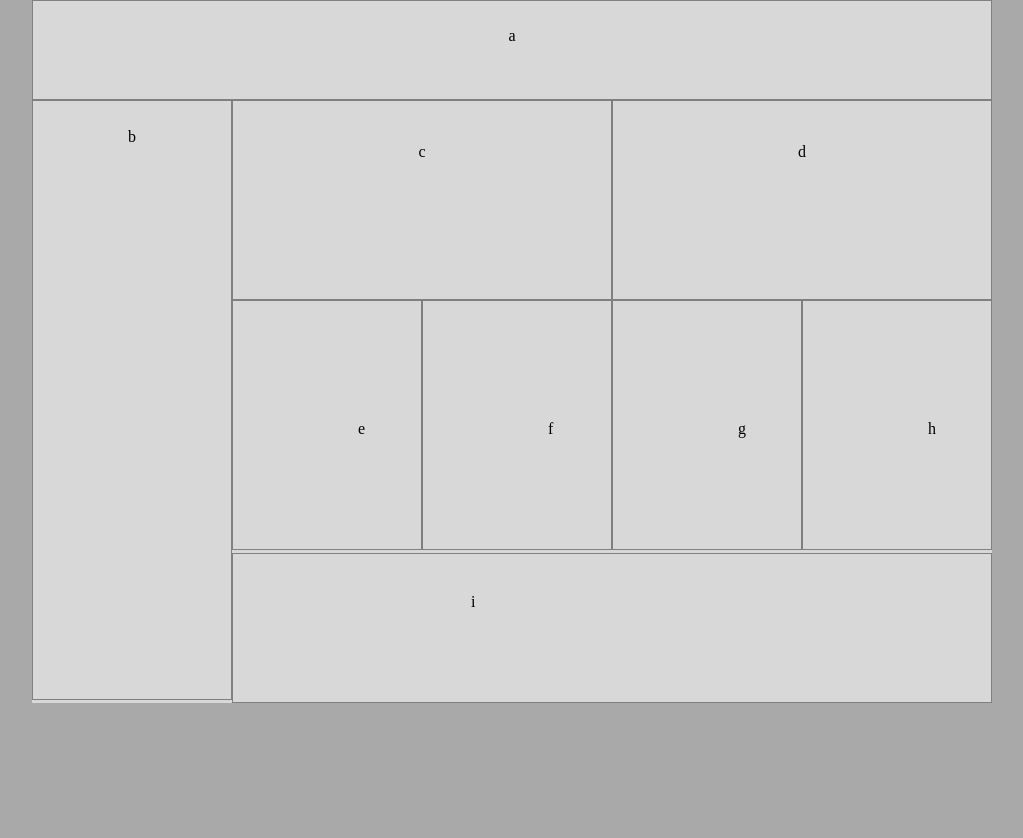
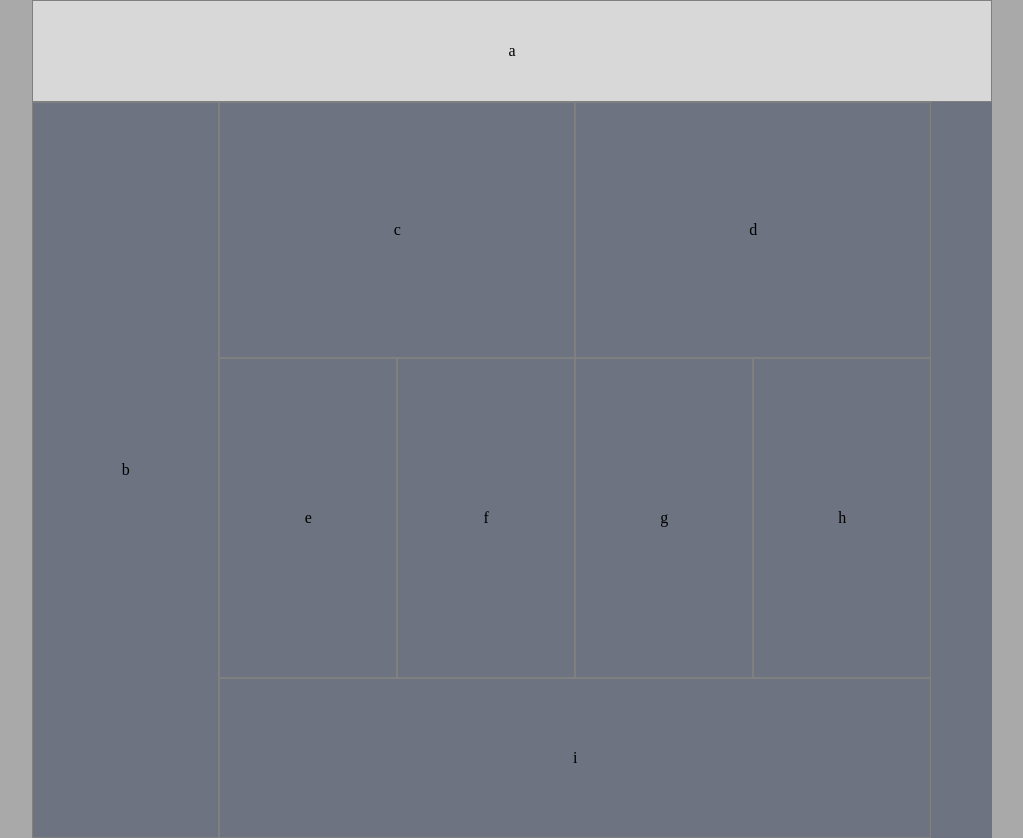
Before and after one commit to Amer-bit/lab-01, a plain HTML site: page index.html in a window 1280 px wide. Shown: the whole page, without its empty margins (128-1151 px from the left). Before the commit the page ends 800 px from the top, so only its background shows below. Drawn offline with Linux system fonts and the light colour scheme.

Commit message:
almost finished grid and css

```diff
--- a/css/base.css
+++ b/css/base.css
@@ -47,7 +47,7 @@ html{
 }
 
 body{
-    background-color: #D8D8D8;
+    background-color: rgb(124, 145, 184);
     width: 480px;
     margin: auto;
     height: auto;
--- a/css/layout.css
+++ b/css/layout.css
@@ -1,29 +1,61 @@
-#intro{
-    position: relative;
-    height: auto;
-    text-align: center;
-
+header{
+    border: 1px solid grey;
+    height: 100px;
+    display: flex;
+    justify-content: center;
+    align-items: center;
 }
 
 #content{
-    display: inline-block;
-    position: relative;
+    background-color: rgb(109, 115, 128);
+    display: grid;
+    grid-template-columns: 14.64vw 13.9vw 13.9vw 13.91vw 13.91vw;
+    grid-template-rows:  32vh 40vh 20vh;
+}
 
 
-}
 footer {
-    position: relative;
-    box-sizing: border-box;
-    padding: 40px 238px;
+    display: flex;
+    justify-content: center;
+    align-items: center;
     border: 1px solid grey;
-
+    grid-column-start: 2;
+    grid-column-end: 6;
 }
 
-@media  (min-width: 768px){
-    footer {
-      display: inline-block;
-      height: 150px;
-      width: 760px;
+@media only screen and (max-width: 768px){
+    #content{
+        background-color: rgb(112, 82, 112);
+        display: flex;
+        flex-direction: column;
+        justify-content: center;
+
+
+    }
+    #content .aside{
+
+        width: 100%;
+        height: 24vh;
+
+    }
+    #content .frow{
+
+        width: 100%;
+        height: 20vh;
+
+    }
+    #content .frow2{
+
+        width: 100%;
+        height: 20vh;
+
+    }
+
+    #content .srow{
+        justify-content: center;
+        width: 17.57vw;
+        height: 40vh;
+
     }
 
 }
--- a/css/modules.css
+++ b/css/modules.css
@@ -1,73 +1,36 @@
-#intro article:first-child{
+#content article{
+    box-sizing: border-box;
     border: 1px solid grey;
-    height: 70px;
-}
-#intro article:nth-child(2){
-    border: 1px solid grey;
-    height: 150px;
+
 }
 
-#intro article:nth-child(3), #intro article:last-child{
-    height: 125px;
+.aside {
+    display: flex;
     border: 1px solid grey;
-}
-
-
-#intro article:first-child p{
-    margin: 27px 0;
-}
-
-#intro article:nth-child(2) p{
-    margin:14.078% 0;
-}
-
-#intro article:nth-child(3) p, #intro article:last-child p {
-    margin:11.347% 0;
-}
-
-
-#content article{
-    box-sizing: border-box;
-    float: left;
-    border: 1px solid grey;
-    width: 240px;
-    height: 250px;
-}
-
-#content article p{
-    box-sizing: border-box;
-    padding: 120px 125px;
-}
-
-@media  (min-width: 768px){
-    article{
-        box-sizing: border-box;
-    }
-
-    #intro article:first-child{
-        box-sizing: border-box;
-        height: 100px;
-    }
-
-    #intro article:nth-child(2){
-        box-sizing: border-box;
-        width: 200px;
-        height: 600px;
-        float: left;
-    }
-
-    #intro article:nth-child(3), #intro article:last-child{
-        height: 200px;
-        width: 380px;
-        float: left;
-
-    }
-    #content article{
-        box-sizing: border-box;
-        display: inline-block;
-        width: 190px;
-        height: 250px;
-    }
+    justify-content: center;
+    align-items: center;
+    grid-row-start: 1;
+    grid-row-end: 4;
 
 
 }
+.frow{
+    display: flex;
+    justify-content: center;
+    align-items: center;
+    grid-column-start: 2;
+    grid-column-end: 4;
+}
+.frow2{
+    display: flex;
+    justify-content: center;
+    align-items: center;
+    grid-column-start: 4;
+    grid-column-end: 6;
+}
+
+.srow{
+    display: flex;
+    justify-content: center;
+    align-items: center;
+}
--- a/index.html
+++ b/index.html
@@ -11,47 +11,47 @@
 </head>
 
 <body>
-    <section id="intro">
 
-        <article>
-            <p>a</p>
-        </article>
+    <header>
+        <p>a</p>
+    </header>
 
-        <article>
+    <main>
+    <section id="content">
+
+        <article class="aside">
             <p>b</p>
         </article>
 
-        <article>
+        <article class="frow">
             <p>c</p>
         </article>
 
-        <article>
+        <article class="frow2">
             <p>d</p>
         </article>
-    </section>
 
-    <section id="content">
-
-        <article>
+        <article class="srow">
             <p>e</p>
         </article>
 
-        <article>
-            <p class="f">f</p>
+        <article class="srow">
+            <p>f</p>
         </article>
 
-        <article>
+        <article class="srow">
             <p>g</p>
         </article>
 
-        <article>
+        <article class="srow">
             <p>h</p>
         </article>
+
+        <footer>
+            <p class="foot">i</p>
+        </footer>
     </section>
-
-    <footer>
-        <p class="foot">i</p>
-    </footer>
+</main>
 
 </body>
 
```
